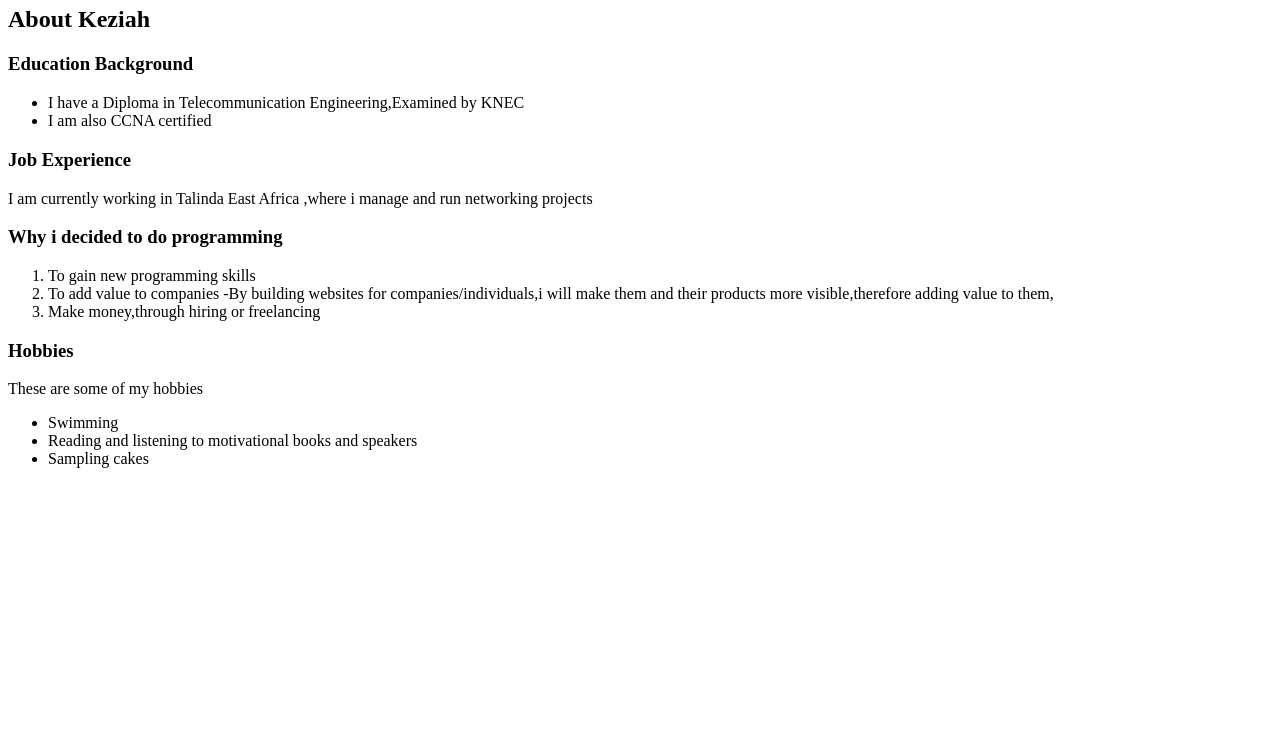
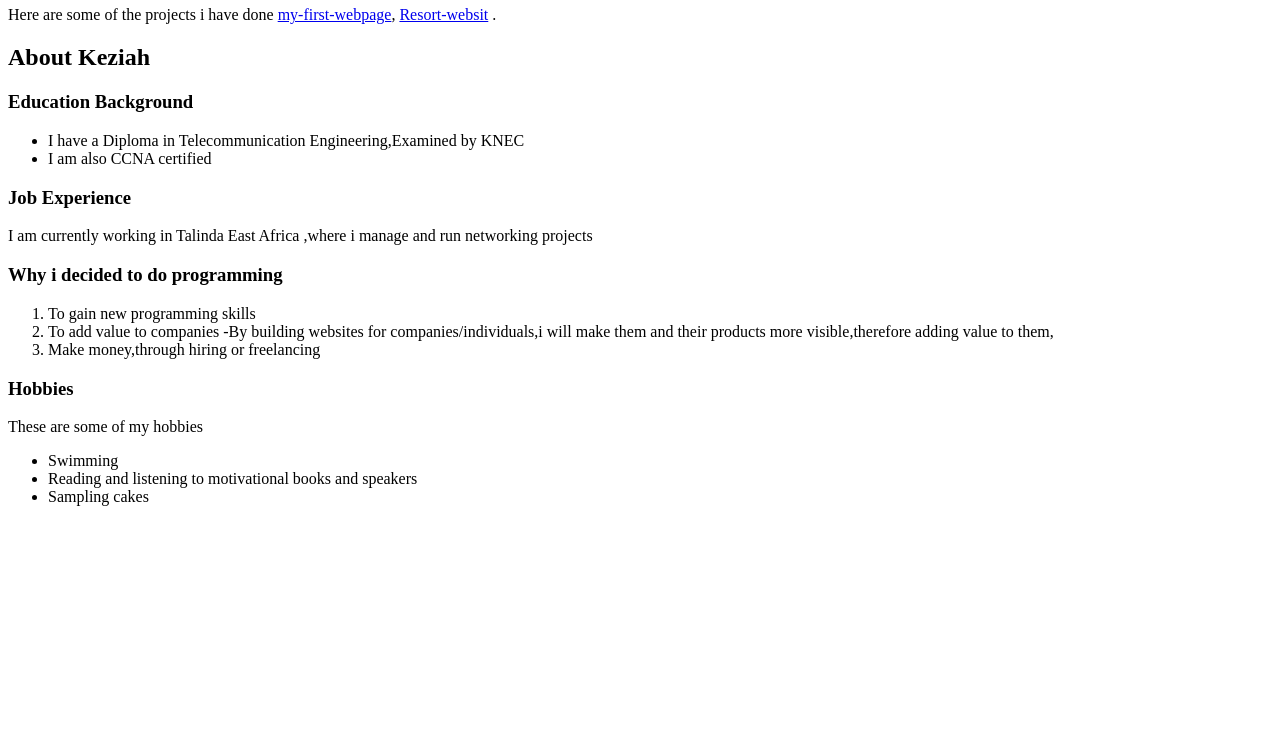
Before and after one commit to KeziahNjuguna/KeziahNjuguna.github.io-portfolio, a plain HTML site: page index.html in a window 1280 px wide. Shown: the part 60-800 px from the top of the page. Drawn offline with Linux system fonts and the light colour scheme.

Commit message:
add website links to the index.html file

```diff
--- a/index.html
+++ b/index.html
@@ -5,6 +5,7 @@
 </head>
 <body>
 <h1>Keziah Njuguna</h1>
+</p>Here are some of the projects i have done <a href="https://github.com/KeziahNjuguna/my-first-webpage-.git/">my-first-webpage</a>, <a href="https://github.com/KeziahNjuguna/Resort-websit/">Resort-websit</a> .</p>
 <h2>About Keziah</>
 <h3>Education Background</h3>
  <ul>
```
